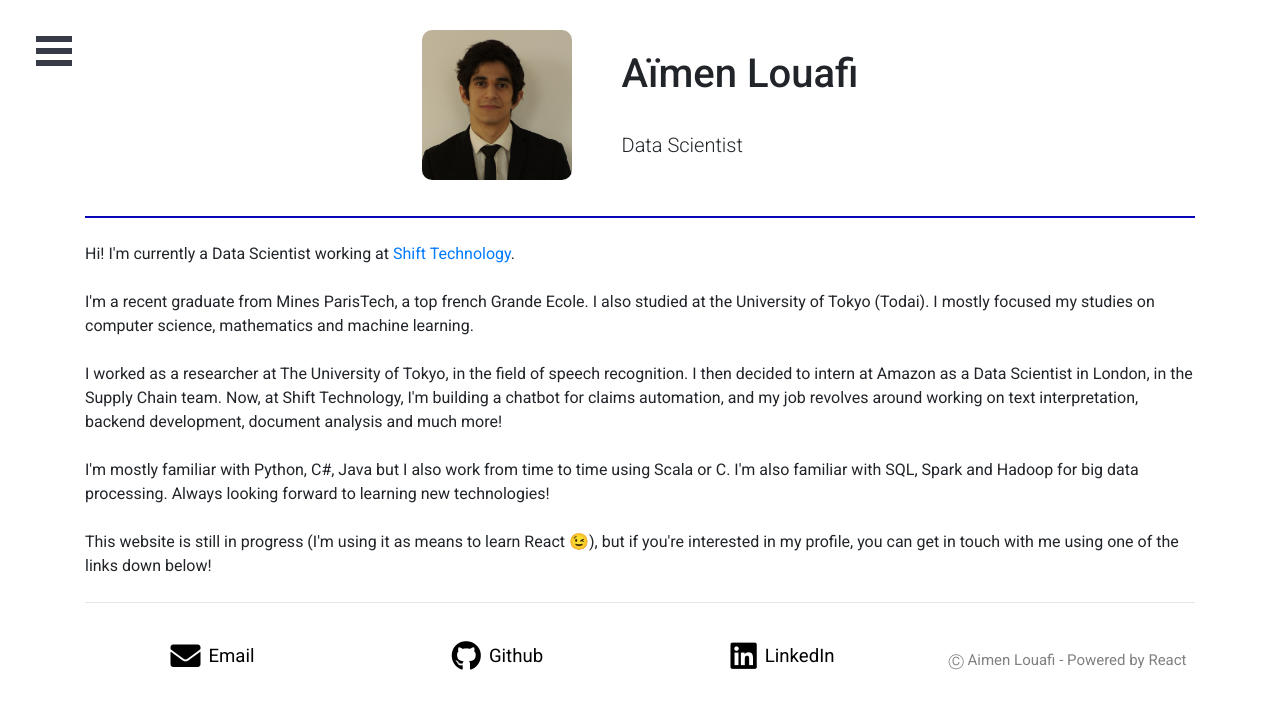
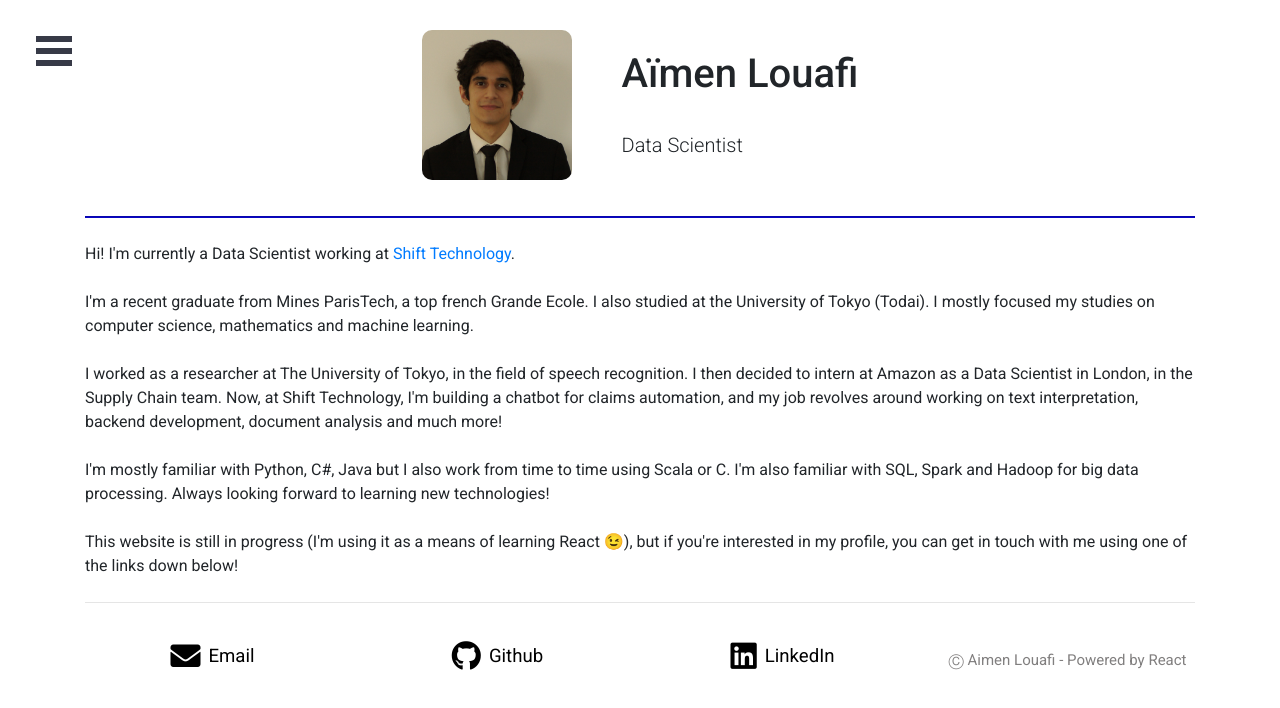
Before and after one commit to 15louafi/15louafi.github.io, a React (Create React App) app: page /#/ in a window 1280 px wide. Shown: the top 708 px of the page. Built offline with nearby package versions, Linux system fonts and the light colour scheme; what webfontloader would draw is missing.

Commit message:
fix wording

```diff
--- a/src/PageAbout/PageAbout.js
+++ b/src/PageAbout/PageAbout.js
@@ -58,7 +58,7 @@ class PageAbout extends Component {
           <div className="body">I'm mostly familiar with Python, C#, Java but I also work from time to time using Scala or C. I'm also familiar with SQL, Spark and Hadoop for big data processing. Always looking forward to learning new technologies!
           </div>
           <br></br>
-          <div className="body">This website is still in progress (I'm using it as means to learn React <span role="img" aria-label="wink">😉</span>), but if you're interested in my profile, you can get in touch with me using one of the links down below!
+          <div className="body">This website is still in progress (I'm using it as a means of learning React <span role="img" aria-label="wink">😉</span>), but if you're interested in my profile, you can get in touch with me using one of the links down below!
           </div>
            </p>
           <hr/>
```
